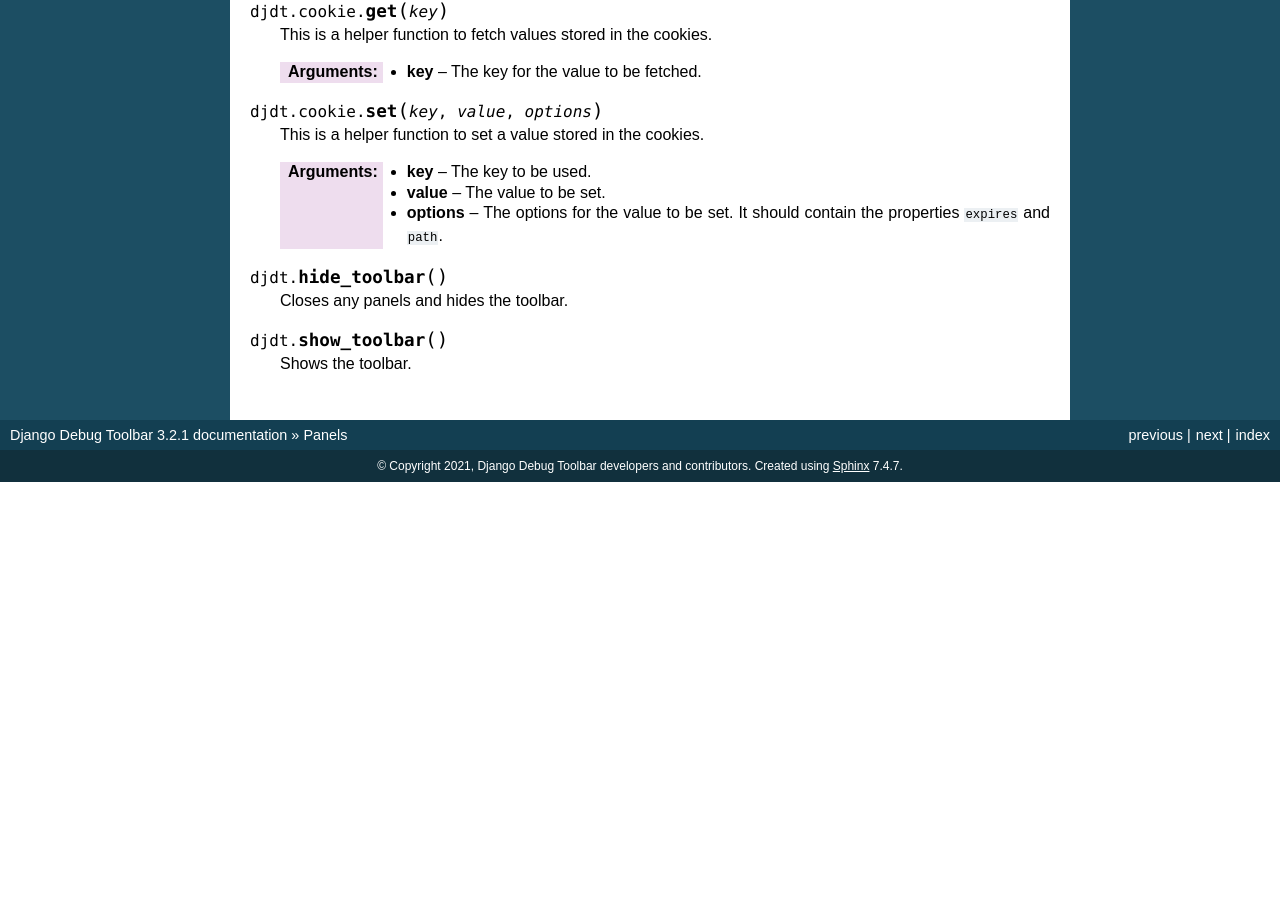
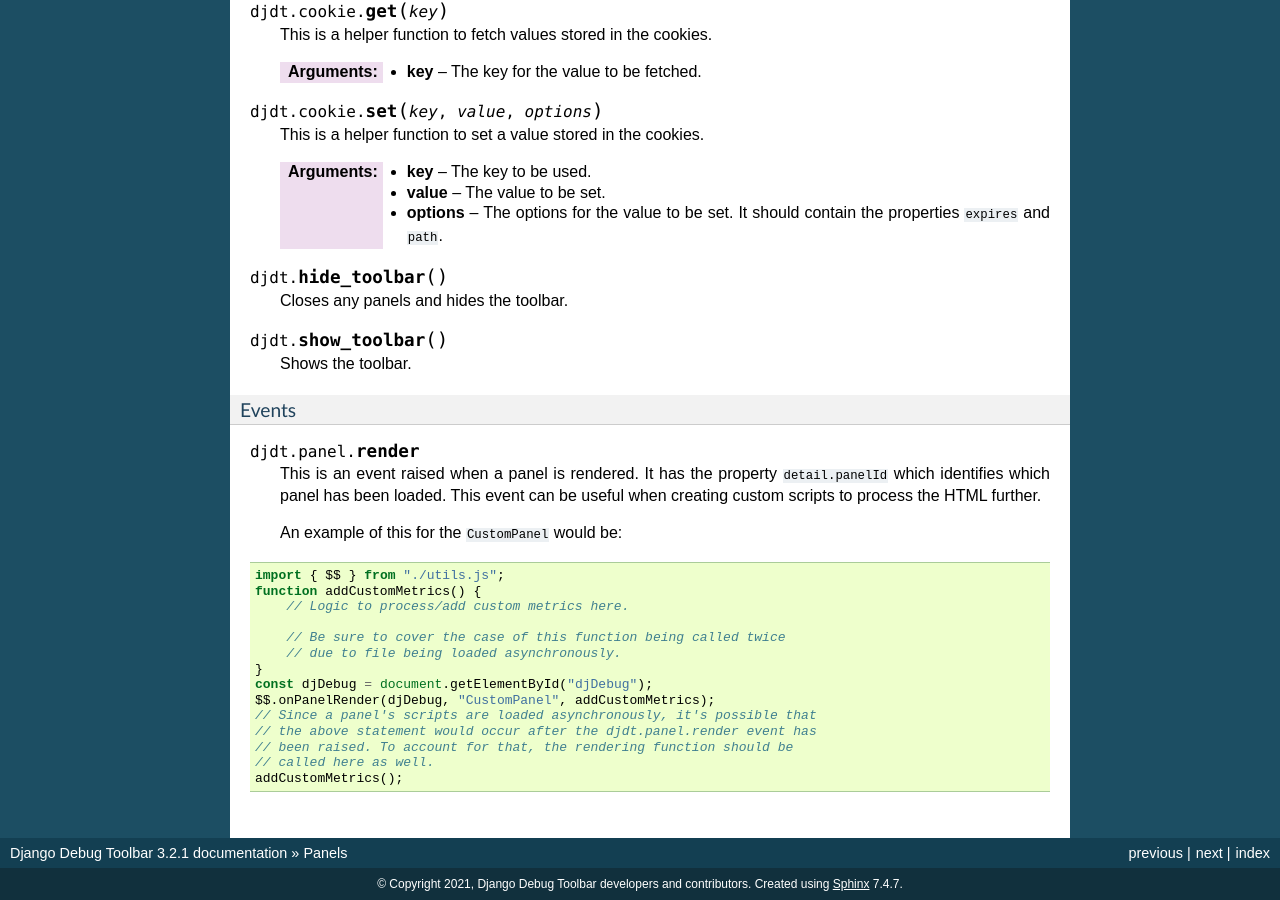
Before and after one commit to jazzband/django-debug-toolbar, a Sphinx documentation site: the page built from docs/panels.rst, in a window 1280 px wide and 900 px high, scrolled down 6242 px. Built offline with Sphinx 7.4.7, drawn with Linux system fonts in a browser that asks for light colours; before the commit the page ends 6724 px from its top, so only the background shows below that; some of the changed text lies outside the part shown.

Commit message:
Support JS events when loading a panel. (#1441)
* Support panel rendered JS event.

This fixes the problem of the Timer Panel not inserting the browser
timings section after being loaded via the HistoryPanel.

These events could be wired into to better render panels or support
a more dynamic toolbar and/or panel.

Co-authored-by: Matthias Kestenholz <mk@feinheit.ch>

```diff
--- a/docs/panels.rst
+++ b/docs/panels.rst
@@ -402,3 +402,32 @@
 .. js:function:: djdt.show_toolbar
 
     Shows the toolbar.
+
+Events
+^^^^^^
+
+.. js:attribute:: djdt.panel.render
+
+    This is an event raised when a panel is rendered. It has the property
+    ``detail.panelId`` which identifies which panel has been loaded. This
+    event can be useful when creating custom scripts to process the HTML
+    further.
+
+    An example of this for the ``CustomPanel`` would be:
+
+.. code-block:: javascript
+
+    import { $$ } from "./utils.js";
+    function addCustomMetrics() {
+        // Logic to process/add custom metrics here.
+
+        // Be sure to cover the case of this function being called twice
+        // due to file being loaded asynchronously.
+    }
+    const djDebug = document.getElementById("djDebug");
+    $$.onPanelRender(djDebug, "CustomPanel", addCustomMetrics);
+    // Since a panel's scripts are loaded asynchronously, it's possible that
+    // the above statement would occur after the djdt.panel.render event has
+    // been raised. To account for that, the rendering function should be
+    // called here as well.
+    addCustomMetrics();
```
Also changed, not shown: debug_toolbar/static/debug_toolbar/js/timer.js (+18 -2 lines), debug_toolbar/static/debug_toolbar/js/toolbar.js (+14 -2 lines), debug_toolbar/static/debug_toolbar/js/utils.js (+15 -0 lines), docs/changes.rst (+7 -2 lines), 1 other file.
